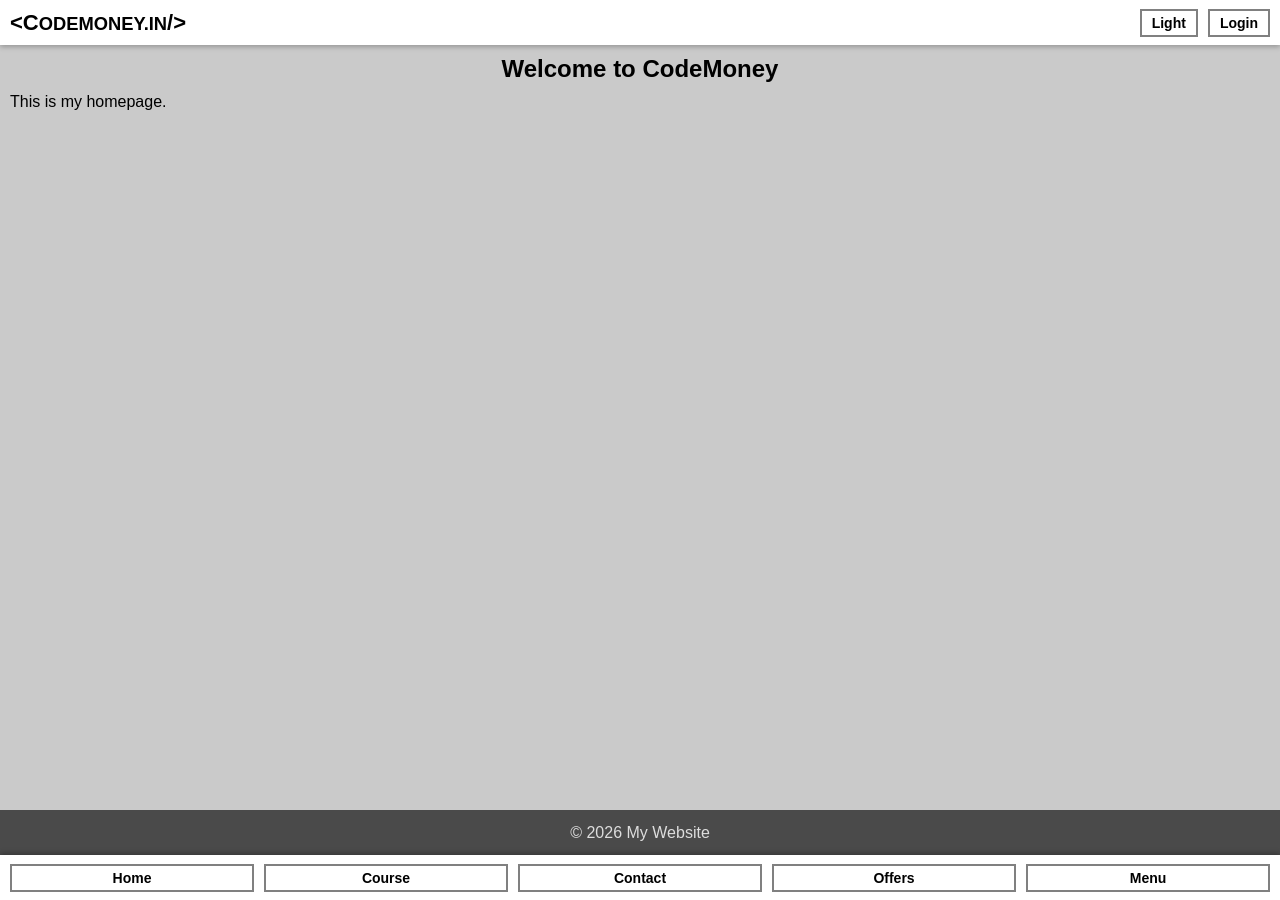
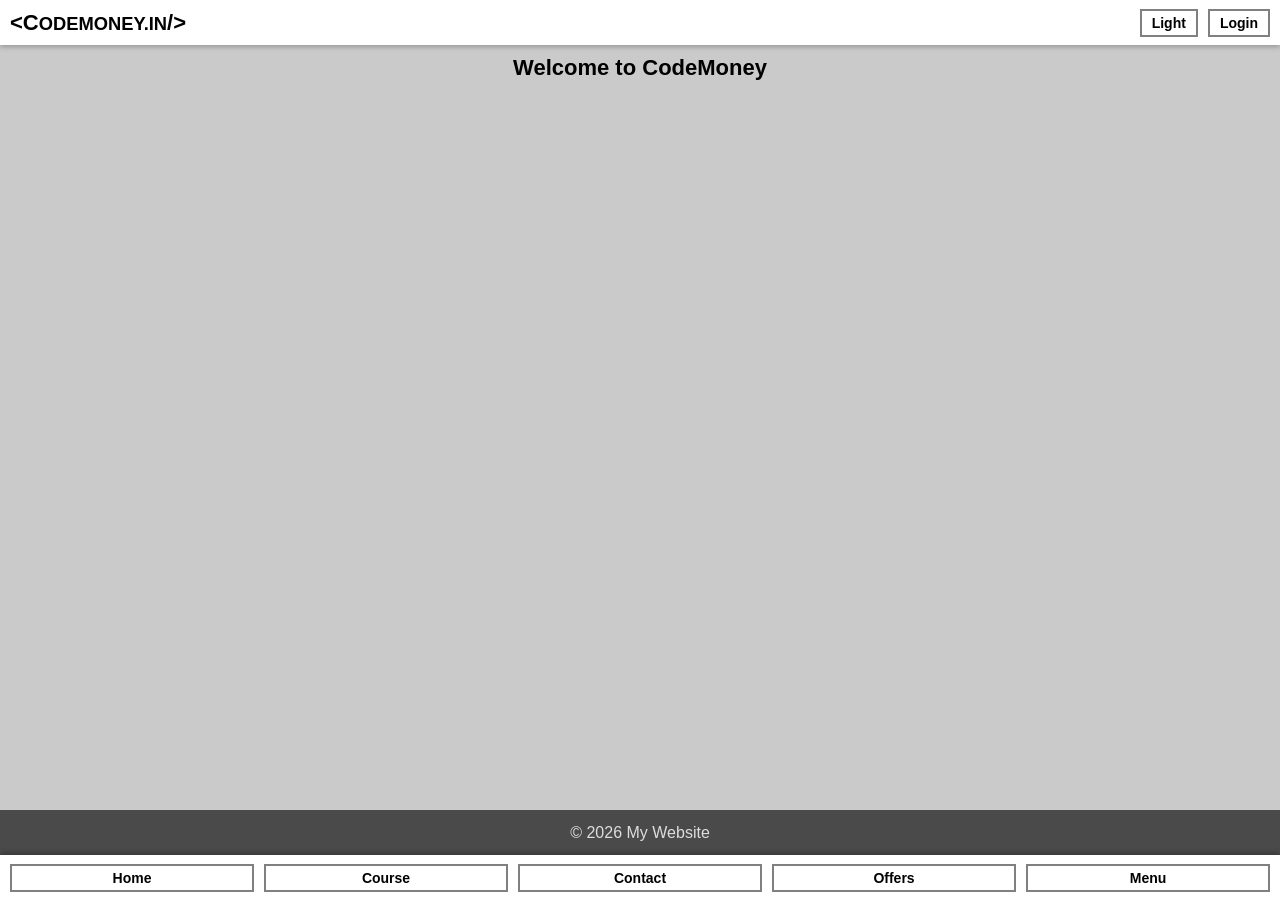
Before and after one commit to naahchi/testing, a Jekyll site: the page built from index.html, in a window 1280 px wide. Built offline with Jekyll 4.4.1, drawn with Linux system fonts in a browser that asks for light colours.

Commit message:
Update index.html

```diff
--- a/index.html
+++ b/index.html
@@ -1,8 +1,7 @@
 ---
 layout: default
-private: false
 title: Codemoney
+comingsoon: true
 ---
 
-<h2>Welcome to CodeMoney</h2>
-<p>This is my homepage.</p>
+<h1>Welcome to CodeMoney</h1>
```
